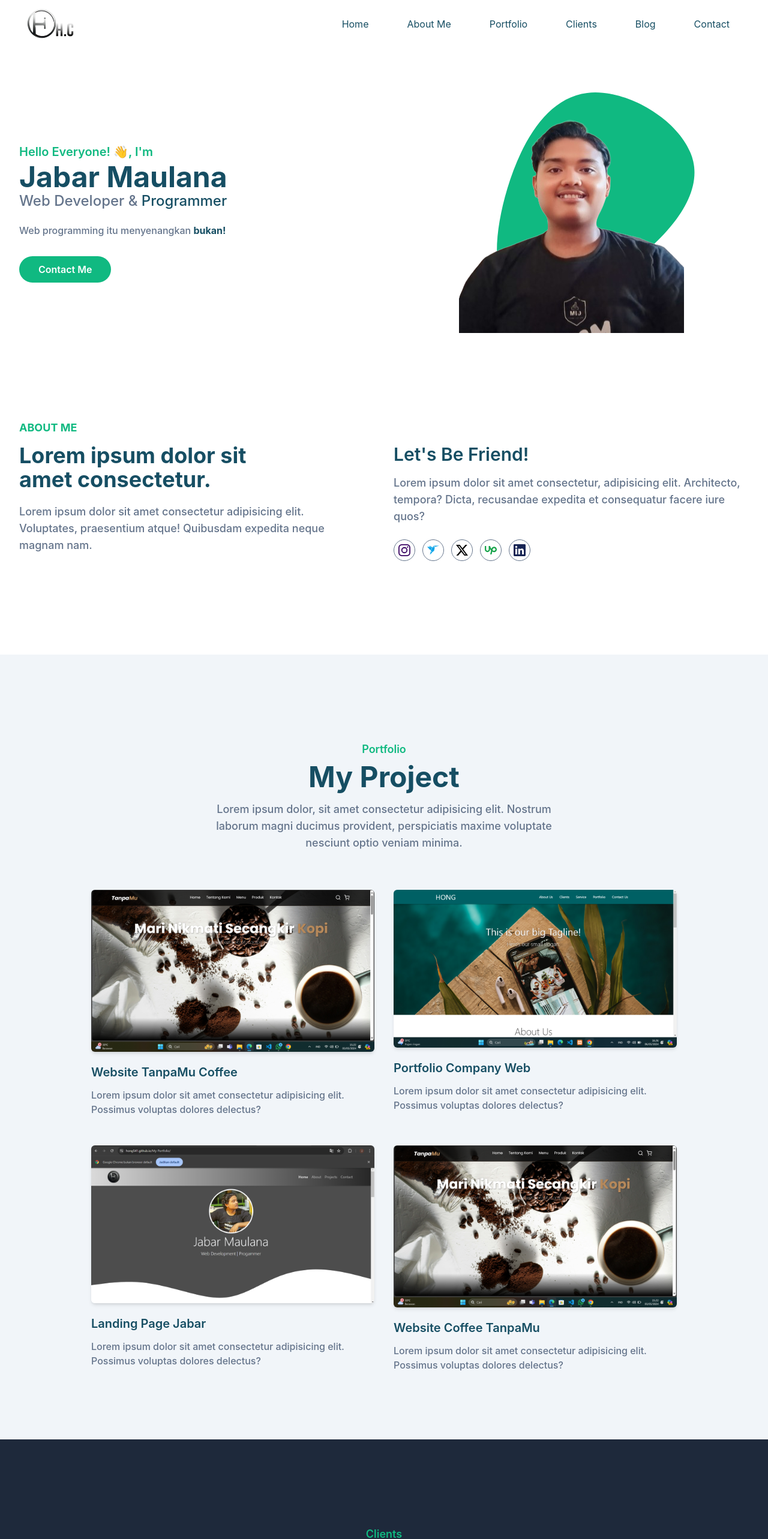
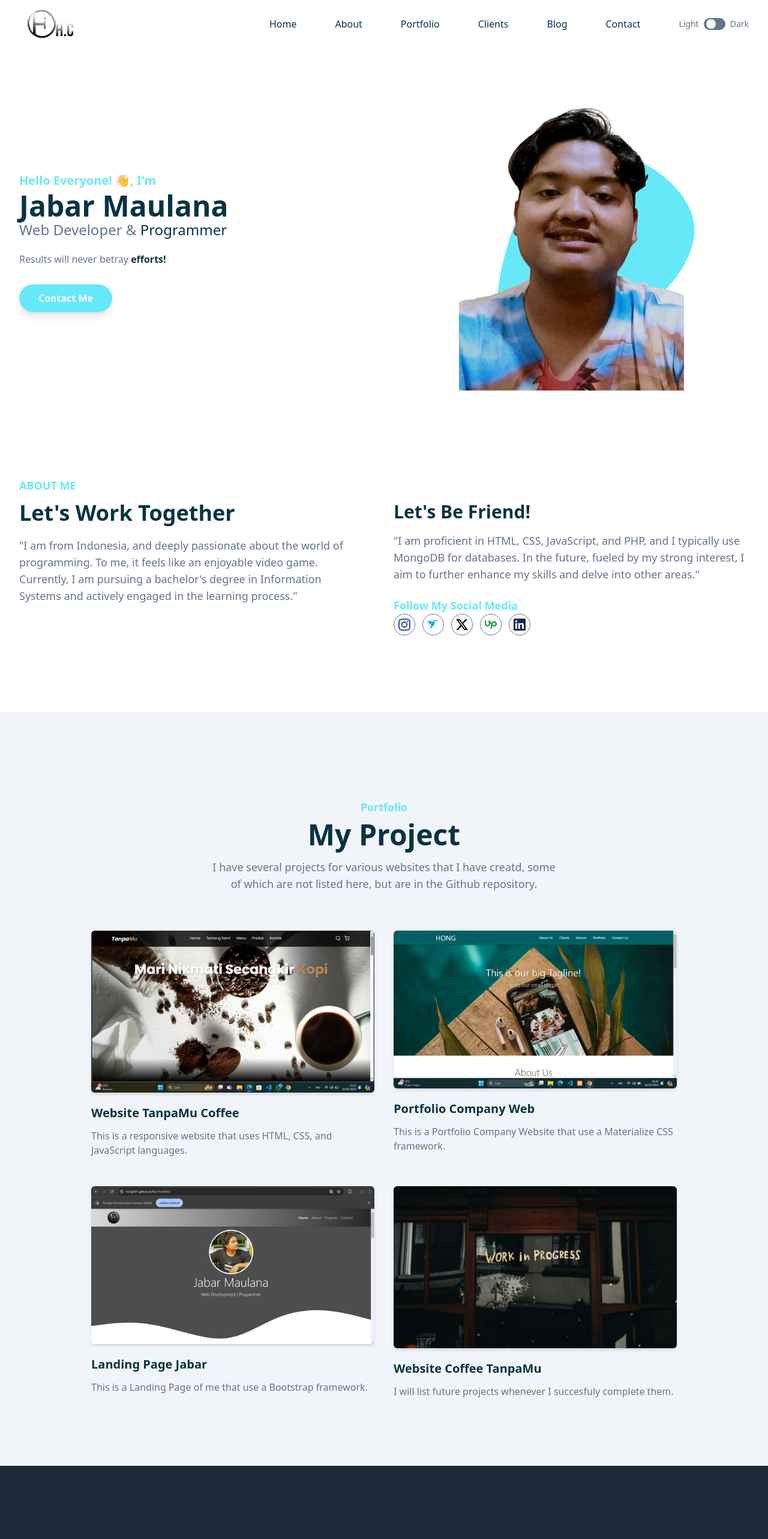
Before and after one commit to hong541/My-Portfolio, a website: page index.html in a window 1280 px wide. Shown: the top 2565 px of the page at 60% size. Drawn offline with Linux system fonts and the light colour scheme.

Commit message:
Update Dark Mode + Fiture fixed

```diff
--- a/index.html
+++ b/index.html
@@ -1,5 +1,7 @@
-<!DOCTYPE html>
-<html lang="en">
+<!doctype html>
+<html
+  lang="en"
+  class="scroll-smooth">
   <head>
     <meta charset="UTF-8" />
     <meta
@@ -8,7 +10,18 @@
     <title>Portfolio</title>
     <link
       rel="stylesheet"
-      href="dist/output.css" />
+      href="dist/css/final.css" />
+    <script>
+      if (
+        localStorage.theme === "dark" ||
+        (!("theme" in localStorage) &&
+          window.matchMedia("(prefers-color-scheme: dark)").matches)
+      ) {
+        document.documentElement.classList.add("dark");
+      } else {
+        document.documentElement.classList.remove("dark");
+      }
+    </script>
   </head>
   <body>
     <!-- HEADER -->
@@ -40,49 +53,66 @@
 
             <nav
               id="nav-menu"
-              class="hidden absolute py-5 bg-white shadow-lg rounded-lg max-w-[250px] w-full right-4 top-full lg:block lg:static lg:bg-transparent lg:max-w-full lg:shadow-none lg:rounded-none">
+              class="hidden absolute py-5 bg-white shadow-lg rounded-lg max-w-[250px] w-full right-4 top-full lg:block lg:static lg:bg-transparent lg:max-w-full lg:shadow-none lg:rounded-none dark:bg-dark lg:dark:bg-transparent dark:shadow-slate-500">
               <ul class="block lg:flex">
                 <li class="group">
                   <a
                     href="#home"
-                    class="text-base text-dark py-2 mx-8 flex group-hover:text-primary"
+                    class="text-base text-dark py-2 mx-8 flex group-hover:text-primary dark:text-white"
                     >Home</a
                   >
                 </li>
                 <li class="group">
                   <a
                     href="#about"
-                    class="text-base text-dark py-2 mx-8 flex group-hover:text-primary"
-                    >About Me</a
+                    class="text-base text-dark py-2 mx-8 flex group-hover:text-primary dark:text-white"
+                    >About</a
                   >
                 </li>
                 <li class="group">
                   <a
                     href="#portfolio"
-                    class="text-base text-dark py-2 mx-8 flex group-hover:text-primary"
+                    class="text-base text-dark py-2 mx-8 flex group-hover:text-primary dark:text-white"
                     >Portfolio</a
                   >
                 </li>
                 <li class="group">
                   <a
                     href="#clients"
-                    class="text-base text-dark py-2 mx-8 flex group-hover:text-primary"
+                    class="text-base text-dark py-2 mx-8 flex group-hover:text-primary dark:text-white"
                     >Clients</a
                   >
                 </li>
                 <li class="group">
                   <a
                     href="#blog"
-                    class="text-base text-dark py-2 mx-8 flex group-hover:text-primary"
+                    class="text-base text-dark py-2 mx-8 flex group-hover:text-primary dark:text-white"
                     >Blog</a
                   >
                 </li>
                 <li class="group">
                   <a
                     href="#contact"
-                    class="text-base text-dark py-2 mx-8 flex group-hover:text-primary"
+                    class="text-base text-dark py-2 mx-8 flex group-hover:text-primary dark:text-white"
                     >Contact</a
                   >
+                </li>
+                <li class="mt-3 flex items-center pl-8 lg:mt-0">
+                  <div class="flex">
+                    <span class="mr-2 text-sm text-slate-500">Light</span>
+                    <input
+                      type="checkbox"
+                      class="hidden"
+                      id="dark-toggle" />
+                    <label for="dark-toggle">
+                      <div
+                        class="flex h-5 w-9 cursor-pointer items-center rounded-full bg-slate-500 p-1">
+                        <div
+                          class="toggle-circle h-4 w-4 rounded-full bg-white transition duration-200 ease-in-out"></div>
+                      </div>
+                    </label>
+                    <span class="ml-2 text-sm text-slate-500">Dark</span>
+                  </div>
                 </li>
               </ul>
             </nav>
@@ -95,44 +125,46 @@
     <!-- HERO SECTION -->
     <section
       id="home"
-      class="pt-36">
+      class="pt-36 dark:bg-dark">
       <div class="container">
         <div class="flex flex-wrap">
           <div class="w-full self-center px-4 lg:w-1/2">
             <h1 class="text-base font-semibold text-primary md:text-xl">
               Hello Everyone! 👋, I'm
-              <span class="block font-bold text-dark text-4xl mt-1 lg:text-5xl"
+              <span
+                class="block font-bold text-dark text-4xl mt-1 lg:text-5xl dark:text-white"
                 >Jabar Maulana</span
               >
             </h1>
             <h2 class="font-medium text-secondary text-lg mb-5 lg:text-2xl">
-              Web Developer & <span class="text-dark">Programmer</span>
+              Web Developer &
+              <span class="text-dark dark:text-white">Programmer</span>
             </h2>
             <p class="font-medium text-secondary mb-10 leading-relaxed">
-              Web programming itu menyenangkan
-              <span class="text-dark font-bold">bukan!</span>
+              Results will never betray
+              <span class="text-dark font-bold dark:text-white">efforts!</span>
             </p>
             <a
               href="#"
-              class="text-base font-semibold text-white bg-primary py-3 px-8 rounded-full hover:shadow-lg hover:opacity-80 transition duration-300 ease-in-out"
+              class="text-base font-semibold text-white bg-primary py-3 px-8 rounded-full shadow-lg hover:shadow-lg hover:opacity-80 transition duration-300 ease-in-out"
               >Contact Me</a
             >
           </div>
           <div class="w-full self-end px-4 lg:w-1/2">
             <div class="relative mt-10 lg:mt-9 lg:right-0">
               <img
-                src="dist/img/profil.png"
+                src="dist/img/hong.png"
                 alt="hong"
-                class="max-w-full mx-auto" />
+                class="max-w-full mx-auto relative z-10" />
               <span
-                class="absolute bottom-0 -z-10 left-1/2 -translate-x-1/2 md:scale-125">
+                class="absolute bottom-0 left-1/2 -translate-x-1/2 md:scale-125">
                 <svg
                   width="400"
                   height="400"
                   viewBox="0 0 200 200"
                   xmlns="http://www.w3.org/2000/svg">
                   <path
-                    fill="#10b981"
+                    fill="#67e8f9"
                     d="M67.8,-28.7C72.7,-7.2,50.8,16.3,27.5,31.9C4.1,47.4,-20.7,55,-32.5,46.1C-44.3,37.2,-43.1,11.8,-35.5,-13.5C-27.9,-38.7,-14,-63.9,8.8,-66.7C31.5,-69.6,63,-50.1,67.8,-28.7Z"
                     transform="translate(100 100) scale(1.2)" />
                 </svg>
@@ -147,36 +179,42 @@
     <!-- ABOUT SECTION -->
     <section
       id="about"
-      class="pt-36 pb-32">
+      class="pt-36 pb-32 dark:bg-dark">
       <div class="container">
         <div class="flex flex-wrap">
           <div class="w-full px-4 mb-10 lg:w-1/2">
             <h4 class="font-bold uppercase text-primary text-lg mb-3">
               About Me
             </h4>
-            <h2 class="font-bold text-dark text-3xl mb-5 max-w-md lg:text-4xl">
-              Lorem ipsum dolor sit amet consectetur.
+            <h2
+              class="font-bold text-dark text-3xl mb-5 max-w-md lg:text-4xl dark:text-white">
+              Let's Work Together
             </h2>
             <p class="font-medium text-base text-secondary max-w-xl lg:text-lg">
-              Lorem ipsum dolor sit amet consectetur adipisicing elit.
-              Voluptates, praesentium atque! Quibusdam expedita neque magnam
-              nam.
+              "I am from Indonesia, and deeply passionate about the world of
+              programming. To me, it feels like an enjoyable video game.
+              Currently, I am pursuing a bachelor's degree in Information
+              Systems and actively engaged in the learning process."
             </p>
           </div>
           <div class="w-full px-4 lg:w-1/2">
             <h3
-              class="font-semibold text-dark text-2xl mb-4 lg:text-3xl lg:pt-10">
+              class="font-semibold text-dark text-2xl mb-4 lg:text-3xl lg:pt-10 dark:text-white">
               Let's Be Friend!
             </h3>
             <p class="font-medium text-base text-secondary mb-6 lg:text-lg">
-              Lorem ipsum dolor sit amet consectetur, adipisicing elit.
-              Architecto, tempora? Dicta, recusandae expedita et consequatur
-              facere iure quos?
+              "I am proficient in HTML, CSS, JavaScript, and PHP, and I
+              typically use MongoDB for databases. In the future, fueled by my
+              strong interest, I aim to further enhance my skills and delve into
+              other areas."
+            </p>
+            <p class="font-bold text-base text-primary lg:text-lg">
+              Follow My Social Media
             </p>
             <div class="flex items-center">
               <!-- IG -->
               <a
-                class="w-9 h-9 mr-3 rounded-full flex justify-center items-center border border-secondary hover:border-primary hover:bg-primary hover:text-white text-purple-950"
+                class="w-9 h-9 mr-3 rounded-full flex justify-center items-center border border-secondary hover:border-primary hover:bg-primary hover:text-white text-blue-800"
                 href="https://instagram.com/hong.addclasslist"
                 target="_blank">
                 <svg
@@ -264,19 +302,19 @@
     <!-- PORTFOLIO -->
     <section
       id="portfolio"
-      class="pt-36 pb-16 bg-slate-100">
+      class="pt-36 pb-16 bg-slate-100 dark:bg-cyan-900">
       <div class="container">
         <div class="w-full px-4">
           <div class="max-w-xl mx-auto text-center mb-16">
             <h4 class="font-semibold text-lg text-primary mb-2">Portfolio</h4>
             <h2
-              class="font-bold text-dark text-3xl mb-4 sm:text-4xl lg:text-5xl">
+              class="font-bold text-dark text-3xl mb-4 sm:text-4xl lg:text-5xl dark:text-white">
               My Project
             </h2>
             <p class="font-medium text-md text-secondary md:text-lg">
-              Lorem ipsum dolor, sit amet consectetur adipisicing elit. Nostrum
-              laborum magni ducimus provident, perspiciatis maxime voluptate
-              nesciunt optio veniam minima.
+              I have several projects for various websites that I have creatd,
+              some of which are not listed here, but are in the Github
+              repository.
             </p>
           </div>
         </div>
@@ -289,12 +327,13 @@
                 alt="website responsive"
                 width="w-full" />
             </div>
-            <h3 class="font-semibold text-xl text-dark mt-5 mb-3">
+            <h3
+              class="font-semibold text-xl text-dark mt-5 mb-3 dark:text-white">
               Website TanpaMu Coffee
             </h3>
             <p class="font-medium text-base text-secondary">
-              Lorem ipsum dolor sit amet consectetur adipisicing elit. Possimus
-              voluptas dolores delectus?
+              This is a responsive website that uses HTML, CSS, and JavaScript
+              languages.
             </p>
           </div>
           <div class="mb-12 px-4 md:w-1/2">
@@ -304,12 +343,13 @@
                 alt="portfolio company web"
                 width="w-full" />
             </div>
-            <h3 class="font-semibold text-xl text-dark mt-5 mb-3">
+            <h3
+              class="font-semibold text-xl text-dark mt-5 mb-3 dark:text-white">
               Portfolio Company Web
             </h3>
             <p class="font-medium text-base text-secondary">
-              Lorem ipsum dolor sit amet consectetur adipisicing elit. Possimus
-              voluptas dolores delectus?
+              This is a Portfolio Company Website that use a Materialize CSS
+              framework.
             </p>
           </div>
           <div class="mb-12 px-4 md:w-1/2">
@@ -319,27 +359,27 @@
                 alt="landing page"
                 width="w-full" />
             </div>
-            <h3 class="font-semibold text-xl text-dark mt-5 mb-3">
+            <h3
+              class="font-semibold text-xl text-dark mt-5 mb-3 dark:text-white">
               Landing Page Jabar
             </h3>
             <p class="font-medium text-base text-secondary">
-              Lorem ipsum dolor sit amet consectetur adipisicing elit. Possimus
-              voluptas dolores delectus?
+              This is a Landing Page of me that use a Bootstrap framework.
             </p>
           </div>
           <div class="mb-12 px-4 md:w-1/2">
             <div class="rounded-md shadow-md overflow-hidden">
               <img
-                src="dist/img/portfolio/1.png"
+                src="dist/img/portfolio/in progress.jpg"
                 alt="website responsive"
                 width="w-full" />
             </div>
-            <h3 class="font-semibold text-xl text-dark mt-5 mb-3">
+            <h3
+              class="font-semibold text-xl text-dark mt-5 mb-3 dark:text-white">
               Website Coffee TanpaMu
             </h3>
             <p class="font-medium text-base text-secondary">
-              Lorem ipsum dolor sit amet consectetur adipisicing elit. Possimus
-              voluptas dolores delectus?
+              I will list future projects whenever I succesfuly complete them.
             </p>
           </div>
         </div>
@@ -350,18 +390,18 @@
     <!-- CLIENT -->
     <section
       id="clients"
-      class="pt-36 pb-32 bg-slate-800">
+      class="pt-36 pb-32 bg-slate-800 dark:bg-cyan-500">
       <div class="container">
         <div class="w-full px-4">
           <div class="mx-auto text-center mb-16">
             <h4 class="font-semibold text-lg text-primary mb-2">Clients</h4>
             <h2
-              class="font-bold text-white text-3xl mb-4 sm:text-4xl lg:text-5xl">
+              class="font-bold text-white text-3xl mb-4 sm:text-4xl lg:text-5xl dark:text-dark">
               Our Patners
             </h2>
             <p class="font-medium text-md text-secondary md:text-lg">
-              Lorem ipsum dolor sit amet consectetur adipisicing elit. Cum harum
-              ab illum!
+              At the moment there are no partners with us, if you wish, your
+              company ill be included in our partner list.
             </p>
           </div>
         </div>
@@ -405,34 +445,36 @@
     <!-- BLOG -->
     <section
       id="blog"
-      class="pt-36 pb-32 bg-slate-100">
+      class="pt-36 pb-32 bg-slate-100 dark:bg-dark">
       <div class="container">
         <div class="w-full px-4">
           <div class="max-w-xl mx-auto text-center mb-16">
             <h4 class="font-semibold text-lg text-primary mb-2">Blog</h4>
             <h2
-              class="font-bold text-dark text-3xl mb-4 sm:text-4xl lg:text-5xl">
+              class="font-bold text-dark text-3xl mb-4 sm:text-4xl lg:text-5xl dark:text-white">
               Latest Post
             </h2>
             <p class="font-medium text-md text-secondary md:text-lg"></p>
-            Lorem ipsum dolor sit amet consectetur, adipisicing elit. Iste
-            deleniti minus sed! Quis!
+            We will improve the blog in future!.
           </div>
         </div>
 
         <div class="flex flex-wrap">
           <div class="w-full px-4 lg:w-1/2 xl:w-1/3">
-            <div class="bg-white rounded-xl shadow-lg overflow-hidden mb-10">
+            <div
+              class="bg-white rounded-xl shadow-lg overflow-hidden mb-10 dark:bg-cyan-800">
               <img
                 src="https://source.unsplash.com/360x200?programming"
                 alt="Programming "
                 class="w-full" />
               <div class="py-8 px-6">
+                <h3>
                   <a
                     href="#"
-                  class="block mb-3 font-semibold text-xl text-dark hover:text-primary truncate"
-                  ><h3>Tips For Learning Programming</h3></a
+                    class="block mb-3 font-semibold text-xl text-dark hover:text-primary truncate dark:text-white"
+                    >Tips For Learning Programming</a
                   >
+                </h3>
                 <p class="font-medium text-base text-secondary mb-6">
                   Lorem ipsum dolor sit amet consectetur adipisicing elit.
                   Laboriosam, adipisci?
@@ -446,17 +488,20 @@
             </div>
           </div>
           <div class="w-full px-4 lg:w-1/2 xl:w-1/3">
-            <div class="bg-white rounded-xl shadow-lg overflow-hidden mb-10">
+            <div
+              class="bg-white rounded-xl shadow-lg overflow-hidden mb-10 dark:bg-cyan-800">
               <img
                 src="https://source.unsplash.com/360x200?mechanical+keyboard"
                 alt="mechanical keyboard "
                 class="w-full" />
               <div class="py-8 px-6">
+                <h3>
                   <a
                     href="#"
-                  class="block mb-3 font-semibold text-xl text-dark hover:text-primary truncate"
-                  ><h3>Review Keyboard</h3></a
+                    class="block mb-3 font-semibold text-xl text-dark hover:text-primary truncate dark:text-white"
+                    >Review Keyboard</a
                   >
+                </h3>
                 <p class="font-medium text-base text-secondary mb-6">
                   Lorem ipsum dolor sit, amet consectetur adipisicing elit.
                   Ipsam nam sit molestias!
@@ -470,17 +515,21 @@
             </div>
           </div>
           <div class="w-full px-4 lg:w-1/2 xl:w-1/3">
-            <div class="bg-white rounded-xl shadow-lg overflow-hidden mb-10">
+            <div
+              class="bg-white rounded-xl shadow-lg overflow-hidden mb-10 dark:bg-cyan-800">
               <img
                 src="https://source.unsplash.com/360x200?coffee"
                 alt="coffee "
                 class="w-full" />
               <div class="py-8 px-6">
+                <h3>
                   <a
                     href="#"
-                  class="block mb-3 font-semibold text-xl text-dark hover:text-primary truncate"
-                  ><h3>Enjoy A Coffee</h3></a
+                    class="block mb-3 font-semibold text-xl text-dark hover:text-primary truncate dark:text-white"
+                    >Enjoy A Coffee</a
                   >
+                  >
+                </h3>
                 <p class="font-medium text-base text-secondary mb-6">
                   Lorem ipsum dolor sit amet consectetur adipisicing elit.
                   Facere dolorem, ratione dignissimos temporibus laborum
@@ -502,18 +551,17 @@
     <!-- CONTACT -->
     <section
       id="contact"
-      class="pt-36 pb-32">
+      class="pt-36 pb-32 dark:bg-cyan-800">
       <div class="container">
         <div class="w-full px-4">
           <div class="max-w-xl mx-auto text-center mb-16">
             <h4 class="font-semibold text-lg text-primary mb-2">Contact</h4>
             <h2
-              class="font-bold text-dark text-3xl mb-4 sm:text-4xl lg:text-5xl">
+              class="font-bold text-dark text-3xl mb-4 sm:text-4xl lg:text-5xl dark:text-white">
               Contact Us
             </h2>
             <p class="font-medium text-md text-secondary md:text-lg"></p>
-            Lorem ipsum dolor sit amet consectetur adipisicing elit. Eos,
-            debitis.
+            To make things easier, we provide a form so you can contact us.
           </div>
         </div>
 
@@ -756,6 +804,15 @@
     </footer>
     <!-- FOOTER END -->
 
+    <!-- BACK TO UP -->
+    <a
+      href="#home"
+      class="fixed bottom-4 right-4 p-4 z-[9999] hidden items-center justify-center h-14 w-14 bg-primary rounded-full hover:animate-pulse"
+      id="to-top">
+      <span class="w-5 h-5 rotate-45 border-t-2 border-l-2 mt-2"></span>
+    </a>
+    <!-- BACK TO UP END -->
+
     <script src="dist/js/script.js"></script>
   </body>
 </html>
--- a/package.json
+++ b/package.json
@@ -10,6 +10,8 @@
   "license": "ISC",
   "description": "",
   "devDependencies": {
+    "prettier": "^3.2.5",
+    "prettier-plugin-tailwindcss": "^0.5.14",
     "tailwindcss": "^3.4.3"
   }
 }
--- a/tailwind.config.js
+++ b/tailwind.config.js
@@ -1,6 +1,7 @@
 /** @type {import('tailwindcss').Config} */
 module.exports = {
   content: ["index.html"],
+  darkMode: "class",
   theme: {
     container: {
       center: true,
@@ -8,8 +9,8 @@ module.exports = {
     },
     extend: {
       colors: {
-        primary: "#10b981",
-        dark: "#164e63",
+        primary: "#67e8f9",
+        dark: "#083344",
         secondary: "#64748b",
       },
       screens: {
```
Also changed, not shown: src/input.css (+9 -6 lines), dist/css/final.css (added), dist/img/portfolio/in progress.jpg (added), dist/js/script.js, dist/output.css, 1 other file. Lines whose indentation alone changed are shown as unchanged.
